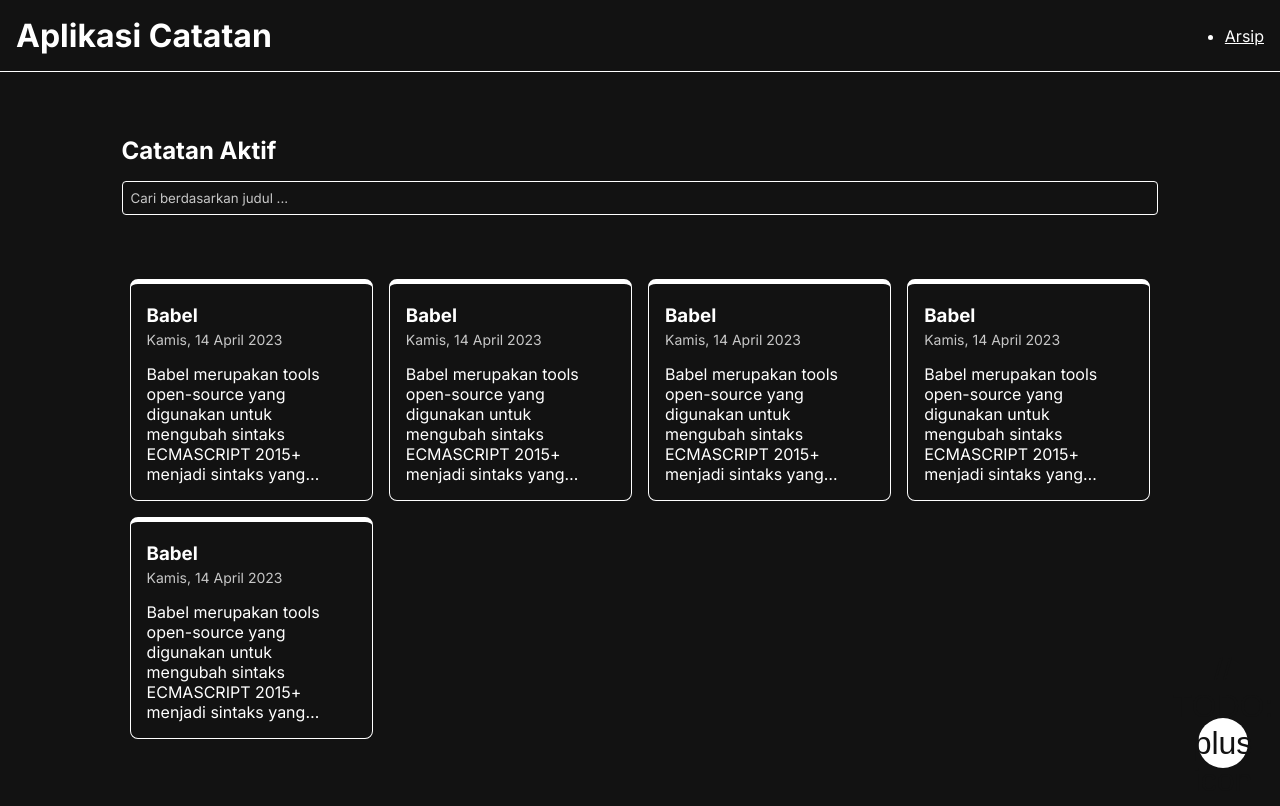
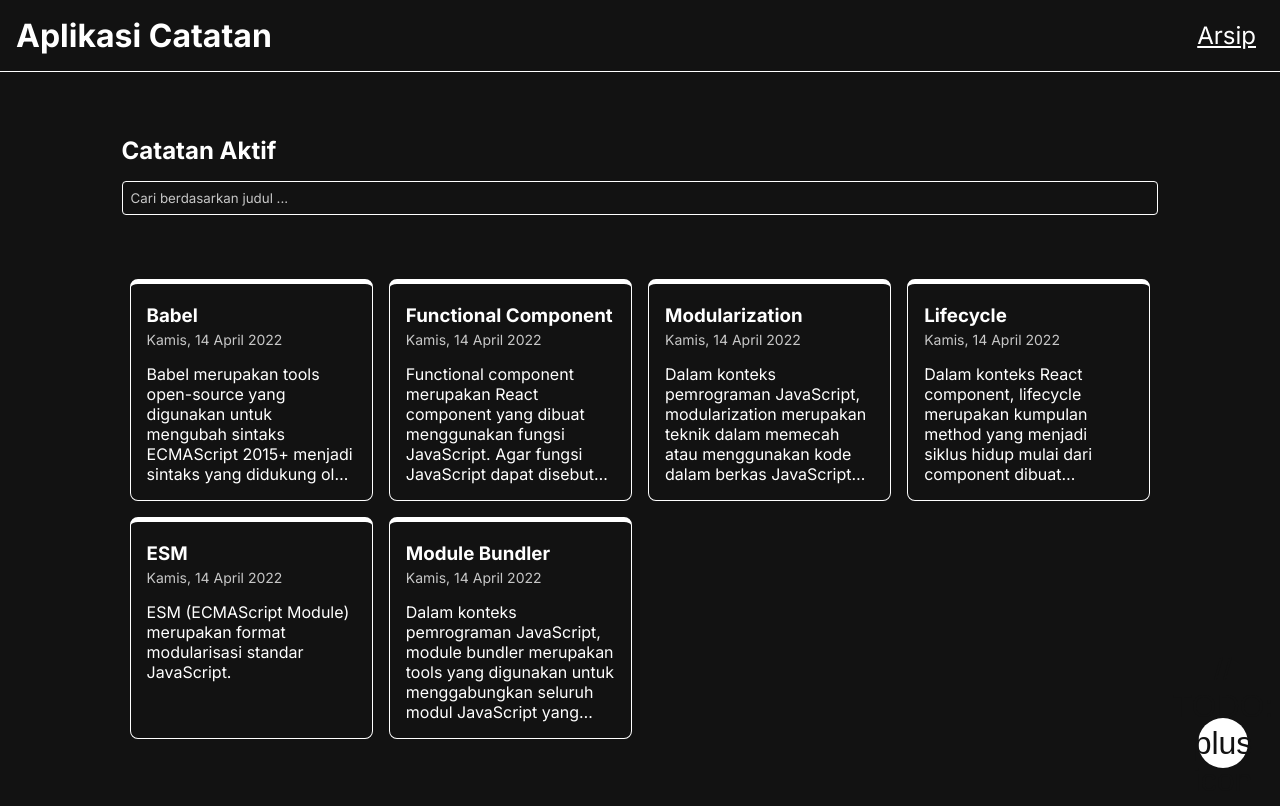
Before and after one commit to hasanmubarok9/personal-notes-app-starter-membangun-single-page-application-menggunakan-react-submission-dicoding, a React (Vite) app: page / in a window 1280 px wide. Shown: the top 806 px of the page. Built offline with nearby package versions, Linux system fonts and the light colour scheme.

Commit message:
implement search notes

```diff
--- a/src/components/Navigation.jsx
+++ b/src/components/Navigation.jsx
@@ -2,7 +2,7 @@ import React from 'react';
 
 function Navigation() {
   return (
-        <nav>
+        <nav className="navigation">
           <ul>
             <li><a href="/">Arsip</a></li>
           </ul>
--- a/src/components/NoteItem.jsx
+++ b/src/components/NoteItem.jsx
@@ -1,12 +1,18 @@
 import React from 'react';
+import { showFormattedDate } from '../utils';
 
-function NoteItem() {
+function NoteItem({
+  title,
+  body,
+  createdAt,
+}) {
+  const formattedCreatedAt = showFormattedDate(createdAt);
   return (
     <article className="note-item">
-        <h3 className="note-item__title">Babel</h3>
-        <p className="note-item__createdAt">Kamis, 14 April 2023</p>
+        <h3 className="note-item__title">{title}</h3>
+        <p className="note-item__createdAt">{formattedCreatedAt}</p>
         <p className="note-item__body">
-          Babel merupakan tools open-source yang digunakan untuk mengubah sintaks ECMASCRIPT 2015+ menjadi sintaks yang didukung oleh JavaScript engine versi lama. Babel sering dipakai ketika kita menggunakan sintaks terbaru termasuk sintaks JSX.
+          {body}
         </p>
     </article>
   )
--- a/src/components/NoteList.jsx
+++ b/src/components/NoteList.jsx
@@ -1,14 +1,18 @@
 import React from 'react';
 import NoteItem from './NoteItem';
 
-function NoteList() {
+function NoteList({ notes }) {
   return (
     <section className="notes-list">
-      <NoteItem />
-      <NoteItem />
-      <NoteItem />
-      <NoteItem />
-      <NoteItem />
+      {
+        notes.map((note) => (
+          <NoteItem
+            key={note.id}
+            id={note.id}
+            {...note}
+          />
+        ))
+      }
     </section>
   )
 }
--- a/src/pages/HomePage.jsx
+++ b/src/pages/HomePage.jsx
@@ -2,6 +2,7 @@ import React from 'react';
 import { useSearchParams } from 'react-router-dom';
 import SearchBar from '../components/SearchBar';
 import NoteList from '../components/NoteList';
+import { getActiveNotes } from '../utils/local-data';
 
 function HomePageWrapper() {
   const [searchParams, setSearchParams] = useSearchParams();
@@ -20,18 +21,35 @@ class HomePage extends React.Component {
     super(props);
 
     this.state = {
-      notes: [],
+      notes: getActiveNotes(),
       keyword: props.defaultKeyword || ''
     };
+
+    this.onKeywordChangeHandler = this.onKeywordChangeHandler.bind(this);
+  }
+
+  onKeywordChangeHandler(keyword) {
+    this.setState(() => {
+      return {
+        keyword
+      }
+    })
+
+    this.props.keywordChange(keyword);
   }
 
   render() {
+    const notes = this.state.notes.filter((note) => {
+      return note.title.toLowerCase().includes(
+        this.state.keyword.toLowerCase()
+      )
+    });
     return (
       <main>
         <section className="homepage">
           <h2>Catatan Aktif</h2>
-          <SearchBar />
-          <NoteList />
+          <SearchBar keyword={this.state.keyword} keywordChange={this.onKeywordChangeHandler} />
+          <NoteList notes={notes} />
           <div className="homepage__action">
             <button className="action" type="button" title="Tambah">
               // TODO: plus icon
```
